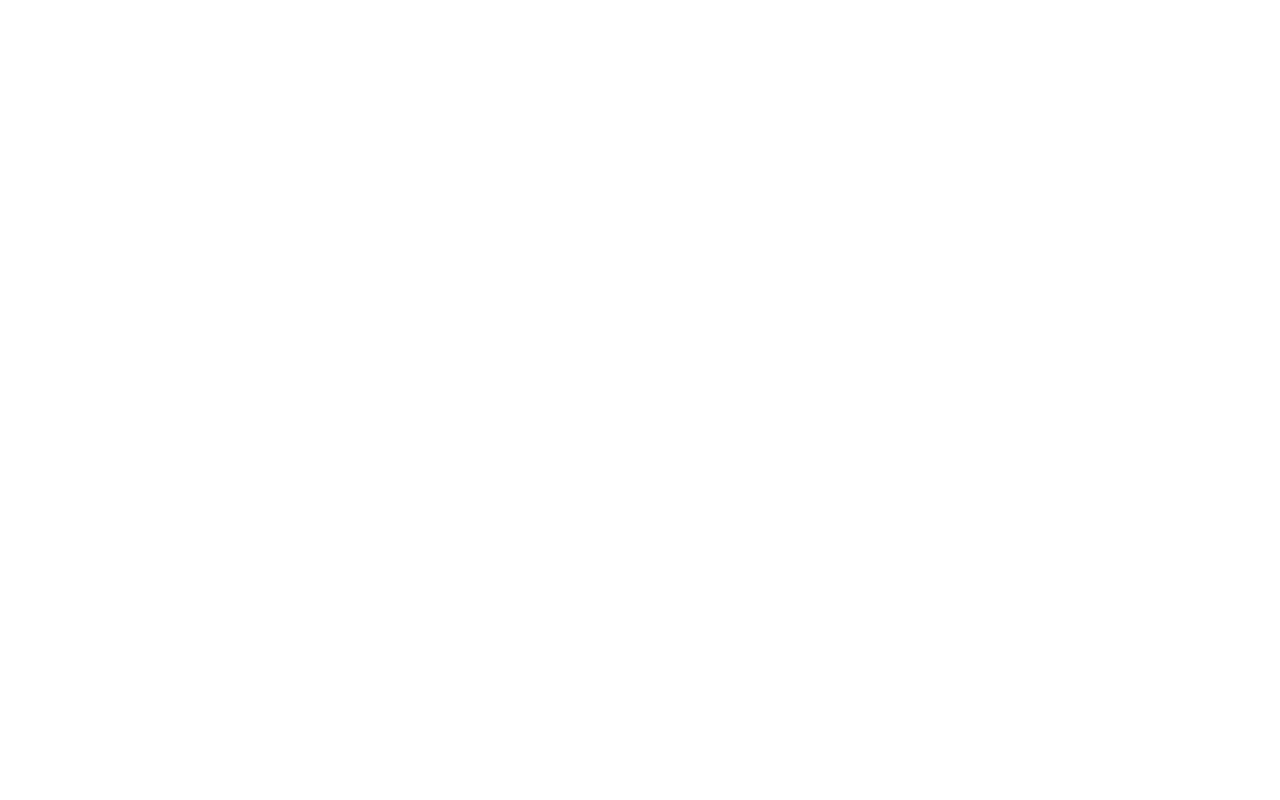
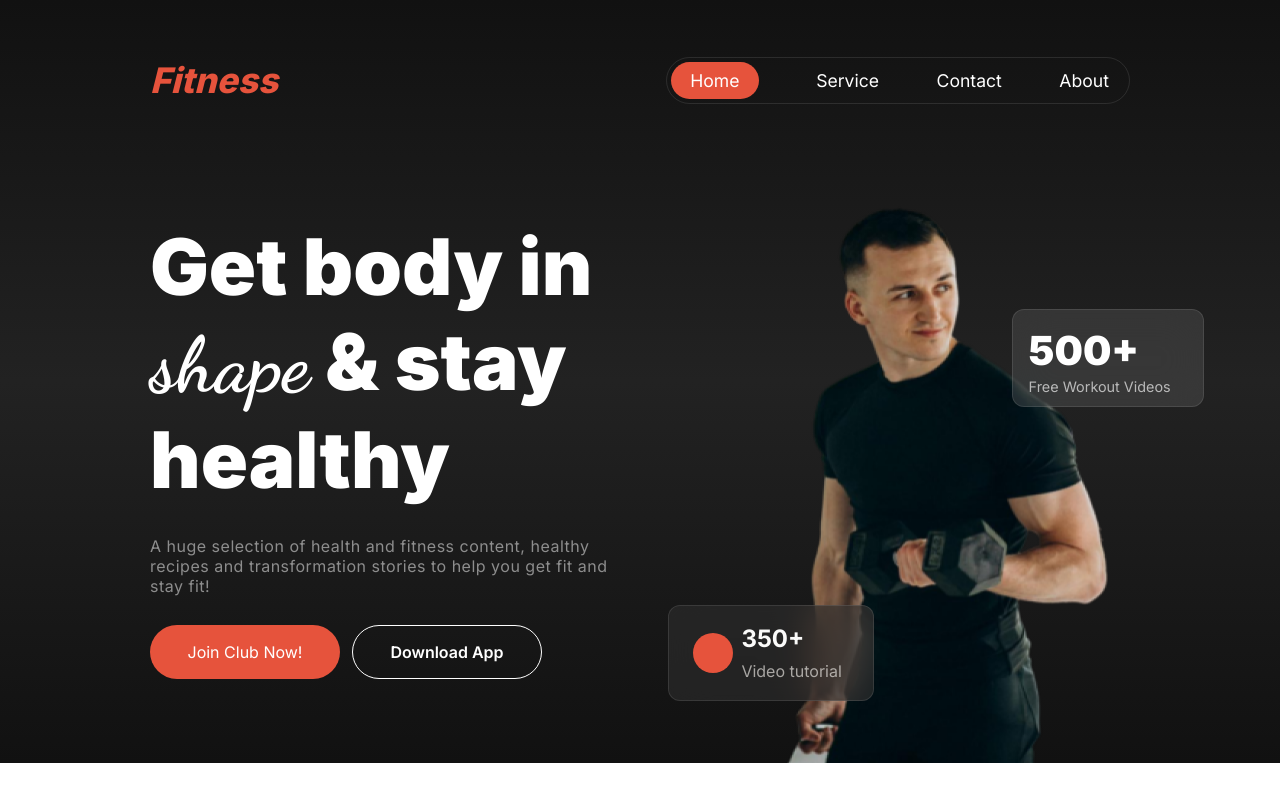
Before and after one commit to ZubairAlMamun2/Assignment-2, a plain HTML site: page index.html in a window 1280 px wide. Drawn offline with Linux system fonts and the light colour scheme.

Commit message:
header section done

```diff
--- a/index.html
+++ b/index.html
@@ -7,7 +7,63 @@
     <link rel="stylesheet" href="./styles/style.css">
 </head>
 <body>
-    <header></header>
+    <header>
+
+         <section class="navbar-container">
+            <!-- navbar section start -->
+            <div class="navbar-content">
+                <div class="navbar-div-1">
+                    <h3><i>Fitness</i></h3>
+                </div>
+                <div class="navbar-div-2">
+                    <ul>
+                        <li class="colored-list-item"><a href="">Home</a></li>
+                        <li><a href="">Service</a></li>
+                        <li><a href="">Contact</a></li>
+                        <li><a href="">About</a></li>
+                    </ul>
+                </div>
+                <div class="sidebar">
+                    <div></div>
+                    <div></div>
+                    <div></div>
+                    <div></div>
+                </div>
+            </div>
+            <!-- navbar section end -->
+            <!-- banner section start -->
+            <div class="banner-container">
+                <div class="banner-content">
+                    <div class="banner-content-div">
+                        <h1>Get body in <span>shape</span> & stay healthy</h1>
+                        <p>A huge selection of health and fitness content, healthy recipes and transformation stories to help you get fit and stay fit!</p>
+                        <div>
+                            <button class="banner-btn-1">Join <span class="hidden">Club</span> Now!</button>
+                            <button class="banner-btn-2">Download App</button>
+                        </div>
+                    </div>
+                    <div class="banner-img-div-container">
+                        <div class="banner-img-div">
+                            <img src="./assets/images/images2.png" alt="">
+                            <div class="tutorial-div">
+                                <div class="elips"></div>
+                                <div class="tutorial-div-content">
+                                    <h3>350+</h3>
+                                    <p>Video tutorial</p>
+                                </div>
+                            </div>
+                            <div class="workout-div">
+                                <h2>500+</h2>
+                                <P>Free Workout Videos</P>
+                            </div>
+                        </div>
+                    </div>
+                 </div>
+            </div>
+
+            <!-- banner section end -->
+         </section>
+    </header>
     <body>
 
     </body>
--- a/styles/style.css
+++ b/styles/style.css
@@ -0,0 +1,310 @@
+@import url('https://fonts.googleapis.com/css2?family=Inter:wght@100..900&display=swap');
+@import url('https://fonts.googleapis.com/css2?family=Dancing+Script:wght@400..700&display=swap');
+
+*{
+    margin: 0;
+    padding: 0;
+    box-sizing: border-box;
+}
+/* navbar section start */
+.navbar-container{
+    max-width: 90rem;
+    margin: 0 auto;
+    background: linear-gradient(180.00deg,  rgb(17, 17, 17),rgb(34, 34, 34),rgb(17, 17, 17) 100%);
+}
+
+.navbar-content{
+    max-width: 71.25rem;
+    display: flex;
+    margin:0 auto;
+    justify-content: space-between;
+    align-items: center;
+    padding: 3.55rem 5rem 2rem 5rem;
+    /* border: 2px solid red; */
+}
+
+.navbar-div-1>h3{
+    color: rgb(230, 83, 60);
+    font-family: Inter;
+    font-size: 2.2rem;
+    font-weight: 800;
+}
+
+.navbar-div-2{
+    width: 29rem;
+}
+
+.navbar-div-2>ul{
+    display: flex;
+    justify-content: space-between;
+    align-items: center;
+    border: 1px solid rgba(255, 255, 255, 0.1);
+    border-radius: 39px;
+    padding: .25rem;
+
+}
+.navbar-div-2>ul>li{
+    list-style-type: none;
+    margin: 0 1rem 0 0;
+}
+
+.navbar-div-2>ul>li>a{
+    text-decoration: none;
+    color: rgb(255, 255, 255);
+    font-family: Inter;
+    font-size: 1.1rem;
+    font-weight: 400;
+}
+
+.colored-list-item{
+    border-radius: 46px;
+    padding: .5rem 1.2rem;
+    background: rgb(230, 83, 60);
+}
+
+.sidebar{
+    display: none;
+}
+.sidebar>div{
+    width: 2rem;
+    height: .2rem;
+    background-color: white;
+    border-radius: 10px;
+    margin: 2px;
+}
+
+/* navbar section end */
+/* banner section start */
+.banner-container{
+    max-width: 71.25rem;
+    margin: 0 auto;
+}
+.banner-content{
+    display: flex;
+    /* border: 2px solid red; */
+    justify-content: space-between;
+    align-items: center;
+    justify-content: center;
+    padding: 0 5rem;
+    /* flex: 1; */
+}
+
+.banner-content-div{
+    width: 32.5rem;
+    height: 100%;
+    /* border: 2px solid red; */
+    /* height: 27.5rem; */
+}
+.banner-content-div>h1{
+    color: rgb(255, 255, 255);
+    font-family: Inter;
+    font-size: 4.875rem;
+    font-weight: 900;
+}
+
+.banner-content-div>h1>span{
+    font-family: Dancing Script
+    ;
+}
+
+.banner-content-div>p{
+    color: rgba(255, 255, 255, 0.5);
+    font-family: Inter;
+    font-size: 1rem;
+    letter-spacing: 0.5px;
+    margin-top: 1.8rem;
+}
+
+.banner-content-div>div{
+    margin-top: 1.8rem;
+}
+
+.banner-btn-1{
+    width: 190px;
+    height: 54px;
+    padding: 8px 20px;
+    border-radius: 42px;
+    color: rgb(255, 255, 255);
+    font-family: Inter;
+    font-size: 1rem;
+    background: rgb(230, 83, 60);
+    border: none;
+
+}
+.banner-btn-2{
+    width: 190px;
+    height: 54px;
+    border: 1px solid rgb(255, 255, 255);
+    color: rgb(255, 255, 255);
+    font-family: Inter;
+    font-size: 1rem;
+    font-weight: 600;
+    line-height: 1.4rem;
+    border-radius: 42px;
+    padding: 8px 20px;
+    background-color: rgba(119, 119, 119, 0);
+    margin-left: 8px;
+
+}
+
+.banner-img-div-container{
+    width: 536px;
+    display: flex;
+    /* border: 2px solid red; */
+    justify-content: right;
+    margin-top: 48px;
+}
+
+.banner-img-div{
+    width: 21.8rem;
+    /* border: 2px solid red; */
+    height: 36.20rem;
+    position: relative;
+}
+
+.banner-img-div>img{
+    height: 100%;
+    width: 100%;
+    position: absolute;
+}
+
+.tutorial-div{
+    width: 12.87rem;
+    height: 6rem;
+    position: absolute;
+    border: 1px solid rgba(255, 255, 255, 0.1);
+    border-radius: 12px;
+    backdrop-filter: blur(20px);
+    background: rgba(48, 48, 48, 0.54);
+    top: 26.3rem;
+    left: -7.05rem;
+    display: flex;
+    align-items: center;
+}
+
+.workout-div{
+    width: 12.05rem;
+    height: 6.12rem;
+    position: relative;
+    border: 1px solid rgba(255, 255, 255, 0.1);
+    border-radius: 12px;
+    backdrop-filter: blur(20px);
+    background: rgba(255, 255, 255, 0.1);
+    top: 7.8rem;
+    left: 14.4rem;
+}
+
+.elips{
+    height: 2.5rem;
+    width: 2.5rem;
+    background-color: rgb(230, 83, 60) ;
+    border: none;
+    border-radius: 50%;
+    margin-left: 1.5rem;
+}
+.tutorial-div-content{
+    margin-left: .5rem;
+}
+.tutorial-div-content>h3{
+    color: rgb(250, 250, 249);
+    font-family: Inter;
+    font-size: 1.5rem;
+}
+.tutorial-div-content>p{
+    color: rgba(239, 237, 232, 0.65);
+    font-family: Inter;
+    font-size: 1rem;
+    margin-top: .5rem;
+}
+
+.workout-div{
+    padding: 1rem;
+}
+.workout-div>h2{
+    color: rgb(255, 255, 255);
+    font-family: Inter;
+    font-size: 2.5rem;
+    font-weight: 900;
+}
+.workout-div>p{
+    color: rgba(255, 255, 255, 0.65);
+    font-family: Inter;
+    font-size: .9rem;
+    margin-top: .2rem;
+
+}
+
+/* banner section end */
+
+/* resposive for mobile */
+@media screen and (max-width:576px) {
+    .banner-content{
+        display: flex;
+        flex-direction: column;
+        /* border: 2px solid red; */
+        justify-content: center;
+        align-items: center;
+        /* flex: 1; */
+    }
+    .navbar-div-2{
+        display: none;
+    }
+    .sidebar{
+        display: grid;
+        grid-template-columns: 1fr;
+    }
+    .workout-div{
+        top: 47px;
+        left: 194px;
+        width: 170px;
+        height: 100px;
+    }
+    .tutorial-div{
+        top: 271px;
+        left: 12px;
+    }
+    .navbar-container{
+        width: 100%;
+        padding: .8rem;
+    }
+    .navbar-content{
+        padding: 3.55rem 0rem 2rem 0rem;
+    }
+    .banner-content{
+        padding: 0rem;
+    }
+    .banner-img-div-container{
+        width: 100%;
+        display: flex;
+        /* border: 2px solid red; */
+        justify-content: center;
+    }
+    .banner-content-div{
+        width: 100%;
+        height: 100%;
+        /* border: 2px solid red; */
+        /* height: 27.5rem; */
+    }
+    .banner-btn-1{
+        width: 160px;
+        height: 54px;
+        padding: 8px 20px;
+        margin: 0;
+    }
+    .banner-btn-2{
+        width: 170px;
+        height: 54px;
+        padding: 8px 20px;
+        margin-left: 8px;
+    }
+    .hidden{
+        display: none;
+    }
+     .banner-img-div{
+        width: 363px;
+        height: 598px;
+        /* border: 2px solid red; */
+        position: relative;
+    }
+
+}
```
